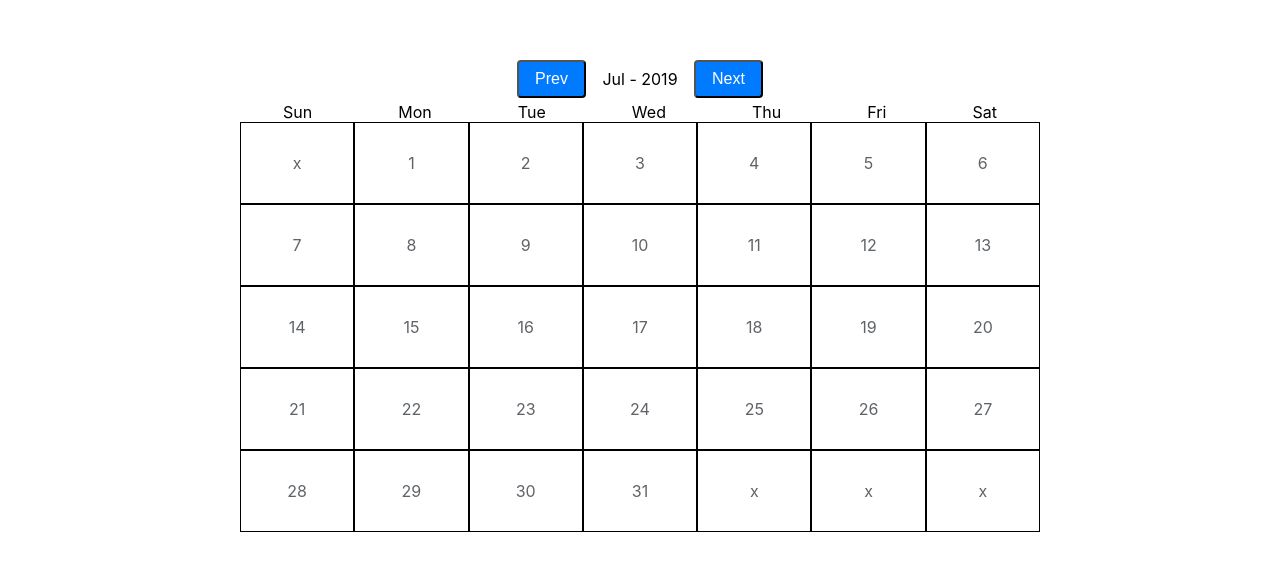
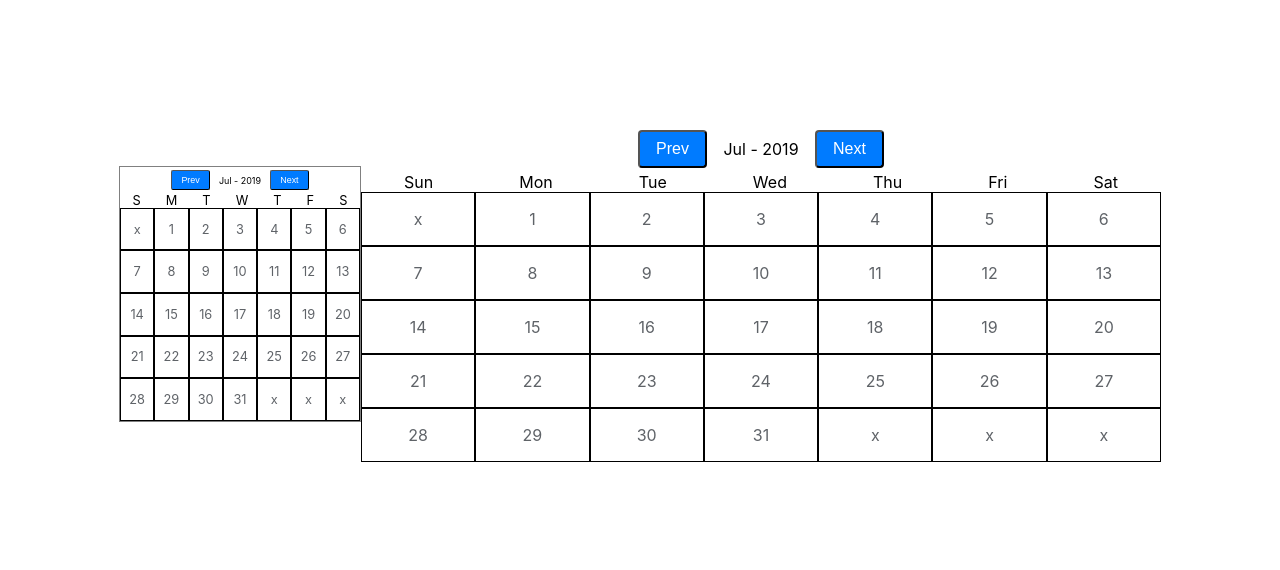
Before and after one commit to facundop3/calendar, a React (Create React App) app: page / in a window 1280 px wide. Shown: the part 106-676 px from the top of the page. Built offline with nearby package versions, Linux system fonts and the light colour scheme.

Commit message:
Wip mini-calendat

```diff
--- a/src/App.tsx
+++ b/src/App.tsx
@@ -4,6 +4,7 @@ import calendarContext from "./context";
 import calendarReducer from "./reducer";
 
 import Calendar from "./components/Calendar";
+import MiniCalendar from "./components/MiniCalendar";
 import "./App.css";
 const App: React.FC = () => {
   const initialState = useContext(calendarContext);
@@ -12,6 +13,7 @@ const App: React.FC = () => {
   return (
     <calendarContext.Provider value={{ state, dispatch }}>
       <div className="container">
+        <MiniCalendar />
         <Calendar />
       </div>
     </calendarContext.Provider>
--- /dev/null
+++ b/src/components/MiniCalendar.tsx
@@ -0,0 +1,16 @@
+import React from "react";
+import WeekHeader from "./WeekHeader";
+import MonthSelector from "./MonthSelector";
+import Month from "./Month";
+import "./styles/MiniCalendar.css";
+const MiniCalendar = () => {
+  return (
+    <div className="mini-calendar">
+      <MonthSelector mini={true} />
+      <WeekHeader mini={true} />
+      <Month mini={true} />
+    </div>
+  );
+};
+
+export default MiniCalendar;
--- a/src/components/Month.tsx
+++ b/src/components/Month.tsx
@@ -6,7 +6,8 @@ import calendarContext from "../context";
 import { day } from "../interfaces";
 const uuidv1 = require("uuid/v1");
 
-const Month = () => {
+const Month = (props: { mini?: boolean }) => {
+  const { mini } = props;
   const {
     state: { currentYear, currentMonth, monthDays },
     dispatch
--- a/src/components/MonthSelector.tsx
+++ b/src/components/MonthSelector.tsx
@@ -3,7 +3,8 @@ import calendarContext from "../context";
 import Button from "./Button";
 import "./styles/MonthSelector.css";
 
-const MonthSelector = () => {
+const MonthSelector = (props: { mini?: boolean }) => {
+  const { mini } = props;
   const { state, dispatch } = useContext(calendarContext);
   const { monthDays } = state;
   const [selectedMonth, setSelectedMonth] = useState<string>("");
@@ -25,7 +26,7 @@ const MonthSelector = () => {
     setSelectedMonth(`${month} - ${year}`);
   }, [monthDays]);
   return (
-    <div className="monthSelector-container">
+    <div className="monthSelector-container" style={{ zoom: mini ? 0.7 : 1 }}>
       <Button
         message="Prev"
         ariaLabel="Previus month"
--- a/src/components/WeekHeader.tsx
+++ b/src/components/WeekHeader.tsx
@@ -3,16 +3,18 @@ const uuidv1 = require("uuid/v1");
 const container = {
   display: "flex",
   justifyContent: "space-around",
-  alignItems: "center"
+  alignItems: "center",
+  width: "100%"
 };
 
-const WeekHeader = () => {
+const WeekHeader = (props: { mini?: boolean }) => {
+  const { mini } = props;
   const weekDays: string[] = ["Sun", "Mon", "Tue", "Wed", "Thu", "Fri", "Sat"];
 
   return (
     <div style={container}>
       {weekDays.map((day: string) => (
-        <div key={uuidv1()}>{day}</div>
+        <div key={uuidv1()}>{mini ? day[0] : day}</div>
       ))}
     </div>
   );
--- a/src/components/styles/DayBox.css
+++ b/src/components/styles/DayBox.css
@@ -4,5 +4,4 @@
   align-items: center;
   border: 1px solid black;
   width: 100%;
-  height: 5em;
 }
--- /dev/null
+++ b/src/components/styles/MiniCalendar.css
@@ -0,0 +1,5 @@
+.mini-calendar {
+  min-width: 300px;
+  border: 1px solid grey;
+  zoom: 0.8;
+}
```
